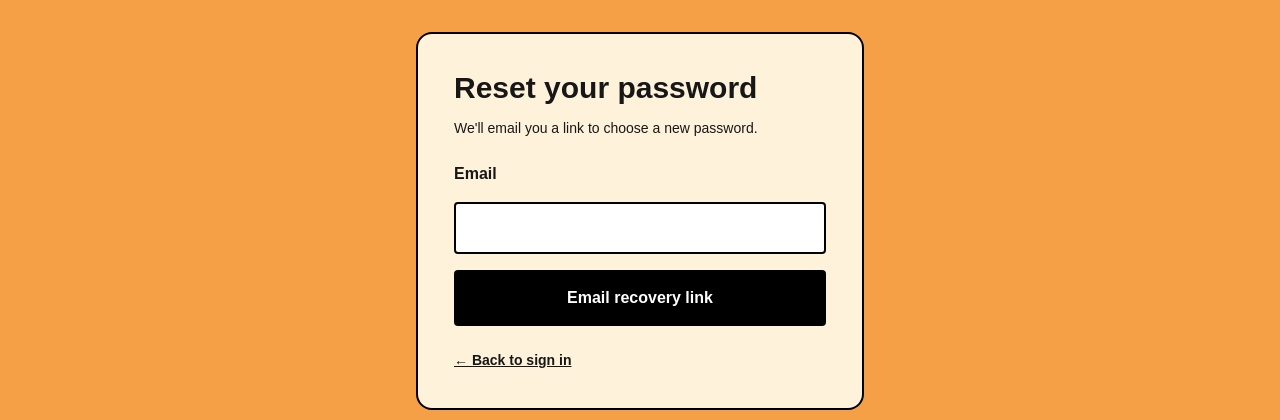
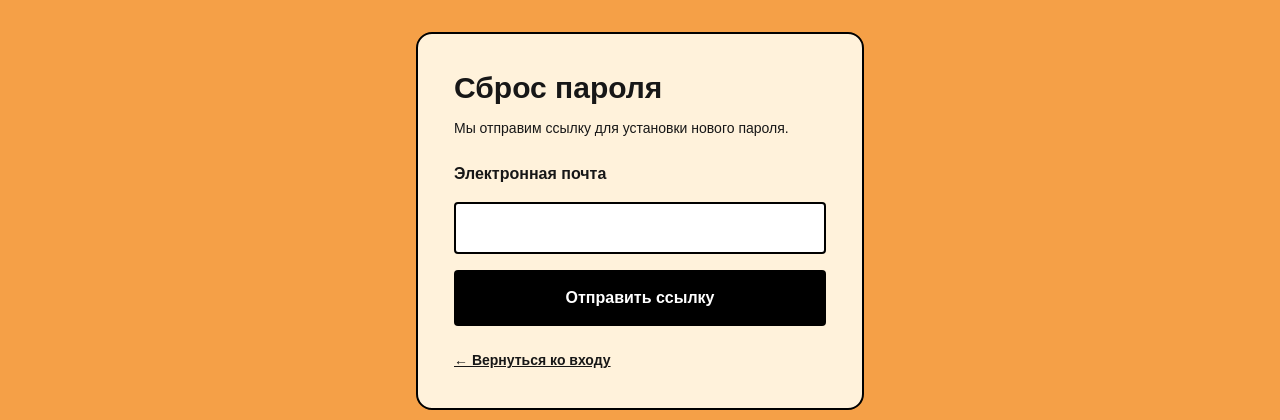
Before and after one commit to darshabloom/yumorilnik, a Next.js app: page /admin/forgot-password in a window 1280 px wide. Shown: the part 139-559 px from the top of the page. Built offline with nearby package versions, Linux system fonts and the light colour scheme; no server answers.

Commit message:
Translate password recovery interface

```diff
--- a/app/admin/forgot-password/page.tsx
+++ b/app/admin/forgot-password/page.tsx
@@ -3,8 +3,10 @@
 import { FormEvent, useState } from "react";
 import Link from "next/link";
 import { supabase } from "@/lib/supabaseClient";
+import {useSiteLanguage} from "@/lib/useSiteLanguage";
 
 export default function ForgotPasswordPage() {
+  const en=useSiteLanguage()==="en";
   const [email, setEmail] = useState("");
   const [busy, setBusy] = useState(false);
   const [sent, setSent] = useState(false);
@@ -25,19 +27,19 @@ export default function ForgotPasswordPage() {
   return (
     <main className="flex min-h-[70vh] items-center justify-center bg-[#f5a047] px-5 py-12">
       <section className="w-full max-w-md rounded-2xl border-2 border-black bg-[#fff2db] p-6 sm:p-9">
-        <h1 className="text-3xl font-black">Reset your password</h1>
-        <p className="mt-3 text-sm">We'll email you a link to choose a new password.</p>
+        <h1 className="text-3xl font-black">{en?"Reset your password":"Сброс пароля"}</h1>
+        <p className="mt-3 text-sm">{en?"We'll email you a link to choose a new password.":"Мы отправим ссылку для установки нового пароля."}</p>
         {sent ? (
-          <p className="mt-6 rounded bg-white p-4" role="status">Check your inbox. If this email has an account, you'll receive a recovery link.</p>
+          <p className="mt-6 rounded bg-white p-4" role="status">{en?"Check your inbox. If this email has an account, you'll receive a recovery link.":"Проверьте почту. Если аккаунт существует, вы получите ссылку для восстановления."}</p>
         ) : (
           <form onSubmit={submit} className="mt-6 space-y-4">
-            <label htmlFor="reset-email" className="block font-semibold">Email</label>
+            <label htmlFor="reset-email" className="block font-semibold">{en?"Email":"Электронная почта"}</label>
             <input id="reset-email" type="email" required autoComplete="email" value={email} onChange={e => setEmail(e.target.value)} className="w-full rounded border-2 border-black bg-white px-4 py-3" />
             {error && <p role="alert" className="rounded bg-red-100 p-3 text-sm text-red-900">{error}</p>}
-            <button disabled={busy} className="w-full rounded bg-black px-5 py-4 font-bold text-white disabled:opacity-50" type="submit">{busy ? "Sending…" : "Email recovery link"}</button>
+            <button disabled={busy} className="w-full rounded bg-black px-5 py-4 font-bold text-white disabled:opacity-50" type="submit">{busy?(en?"Sending…":"Отправка…"):(en?"Email recovery link":"Отправить ссылку")}</button>
           </form>
         )}
-        <Link href="/admin/login" className="mt-6 inline-block text-sm font-semibold underline">← Back to sign in</Link>
+        <Link href="/admin/login" className="mt-6 inline-block text-sm font-semibold underline">{en?"← Back to sign in":"← Вернуться ко входу"}</Link>
       </section>
     </main>
   );
```
